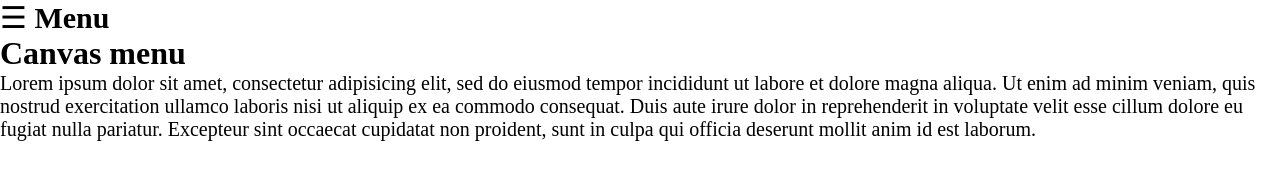
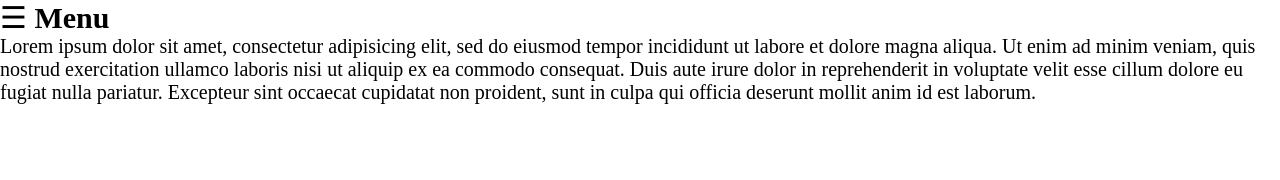
Before and after one commit to luctran23/Off-Canvas-Menu-Frontend-Practice, a plain HTML site: page index.html in a window 1280 px wide. Drawn offline with Linux system fonts and the light colour scheme.

Commit message:
Delete a h1 tag

```diff
--- a/index.html
+++ b/index.html
@@ -18,7 +18,7 @@
 		</div>
 		<div class="content">
 			<span id="openBtn">&#9776; <strong>Menu</strong></span>
-			<h1>Canvas menu</h1>
+
 			<p>Lorem ipsum dolor sit amet, consectetur adipisicing elit, sed do eiusmod
 			tempor incididunt ut labore et dolore magna aliqua. Ut enim ad minim veniam,
 			quis nostrud exercitation ullamco laboris nisi ut aliquip ex ea commodo
```
